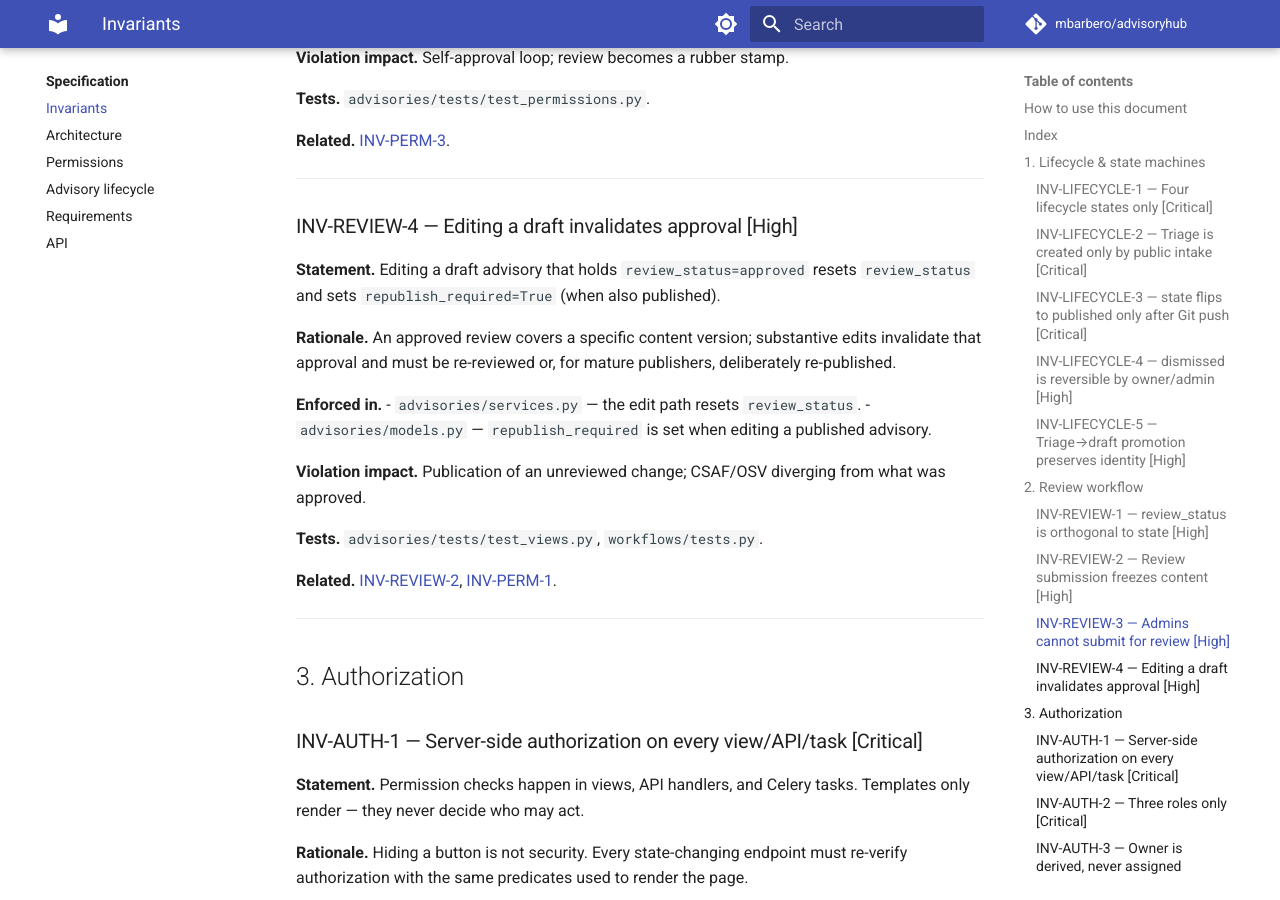
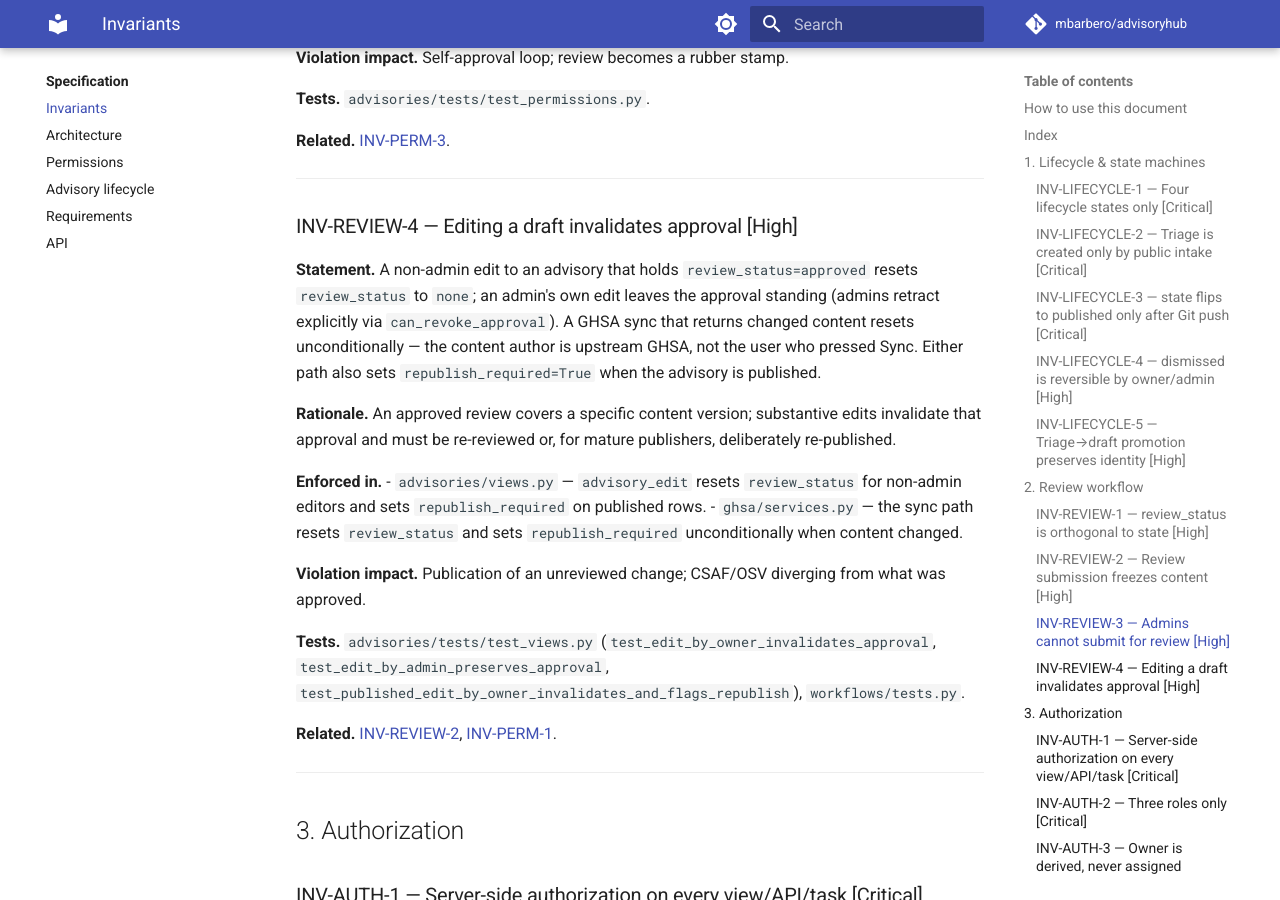
Before and after one commit to eclipse-csi/advisoryhub, an MkDocs documentation site: the page built from docs/specification/invariant.md, in a window 1280 px wide and 900 px high, scrolled down 10709 px. Built offline with MkDocs 1.6.1 and Material for MkDocs 9.7.7, drawn with Linux system fonts in a browser that asks for light colours; comment, search, counter and statistics services are not loaded; the version menu is left out.

Commit message:
docs(spec): make permissions.md the source of truth; align INV-REVIEW-4
Flip permissions.md's preamble from "the code wins" to the spec-first
stance the rest of the specification set adopted in 571b89a: the document
is now the single source of truth for the authorization model, and a
code/spec disagreement is a defect in whichever side drifted.

Re-verifying the spec against the shipped code found one residual
divergence: the approved-review auto-invalidation on edit is non-admin
only (advisories/views.py guards it with is_global_admin;
test_edit_by_admin_preserves_approval pins it), while permissions.md §6
and INV-REVIEW-4 stated it unqualified — advisory-lifecycle.md and
requirements.md already carried the non-admin qualification. Qualify both
outliers, and repoint INV-REVIEW-4's "Enforced in" to where the behavior
actually lives: the advisories/views.py edit path and the
ghsa/services.py sync path (which resets with no admin carve-out).

Assisted-by: Claude:claude-fable-5
Signed-off-by: Mikaël Barbero <mikael.barbero@eclipse-foundation.org>

```diff
--- a/docs/specification/invariant.md
+++ b/docs/specification/invariant.md
@@ -359,21 +359,30 @@ their own work and immediately approving it.
 <a id="inv-review-4"></a>
 ### INV-REVIEW-4 — Editing a draft invalidates approval   [High]
 
-**Statement.** Editing a draft advisory that holds `review_status=approved` resets
-`review_status` and sets `republish_required=True` (when also published).
+**Statement.** A non-admin edit to an advisory that holds `review_status=approved`
+resets `review_status` to `none`; an admin's own edit leaves the approval standing
+(admins retract explicitly via `can_revoke_approval`). A GHSA sync that returns
+changed content resets unconditionally — the content author is upstream GHSA, not
+the user who pressed Sync. Either path also sets `republish_required=True` when the
+advisory is published.
 
 **Rationale.** An approved review covers a specific content version; substantive
 edits invalidate that approval and must be re-reviewed or, for mature publishers,
 deliberately re-published.
 
 **Enforced in.**
-- `advisories/services.py` — the edit path resets `review_status`.
-- `advisories/models.py` — `republish_required` is set when editing a published advisory.
+- `advisories/views.py` — `advisory_edit` resets `review_status` for non-admin
+  editors and sets `republish_required` on published rows.
+- `ghsa/services.py` — the sync path resets `review_status` and sets
+  `republish_required` unconditionally when content changed.
 
 **Violation impact.** Publication of an unreviewed change; CSAF/OSV diverging from
 what was approved.
 
-**Tests.** `advisories/tests/test_views.py`, `workflows/tests.py`.
+**Tests.** `advisories/tests/test_views.py`
+(`test_edit_by_owner_invalidates_approval`, `test_edit_by_admin_preserves_approval`,
+`test_published_edit_by_owner_invalidates_and_flags_republish`),
+`workflows/tests.py`.
 
 **Related.** [INV-REVIEW-2](#inv-review-2), [INV-PERM-1](#inv-perm-1).
 
```
Also changed, not shown: docs/specification/permissions.md (+12 -5 lines).
